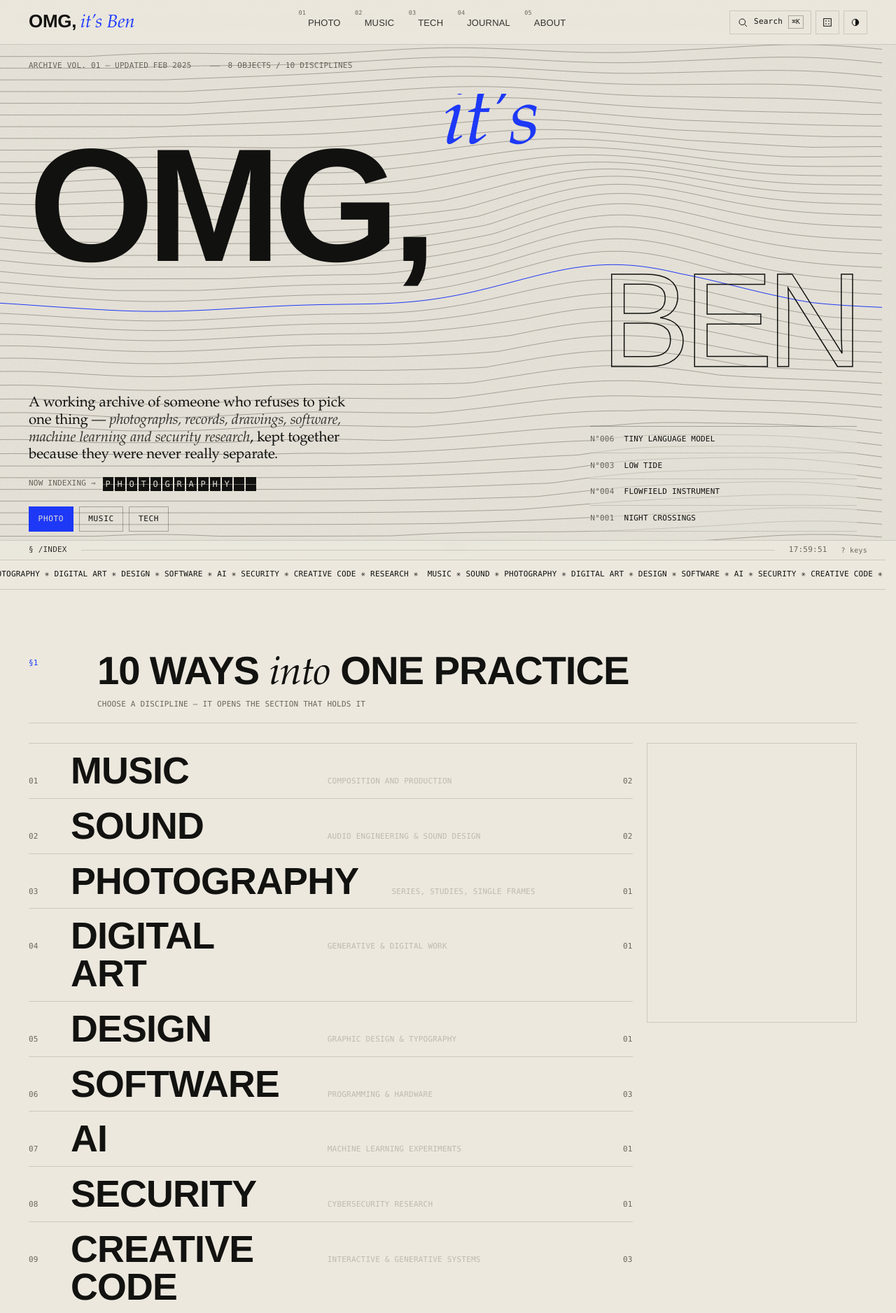
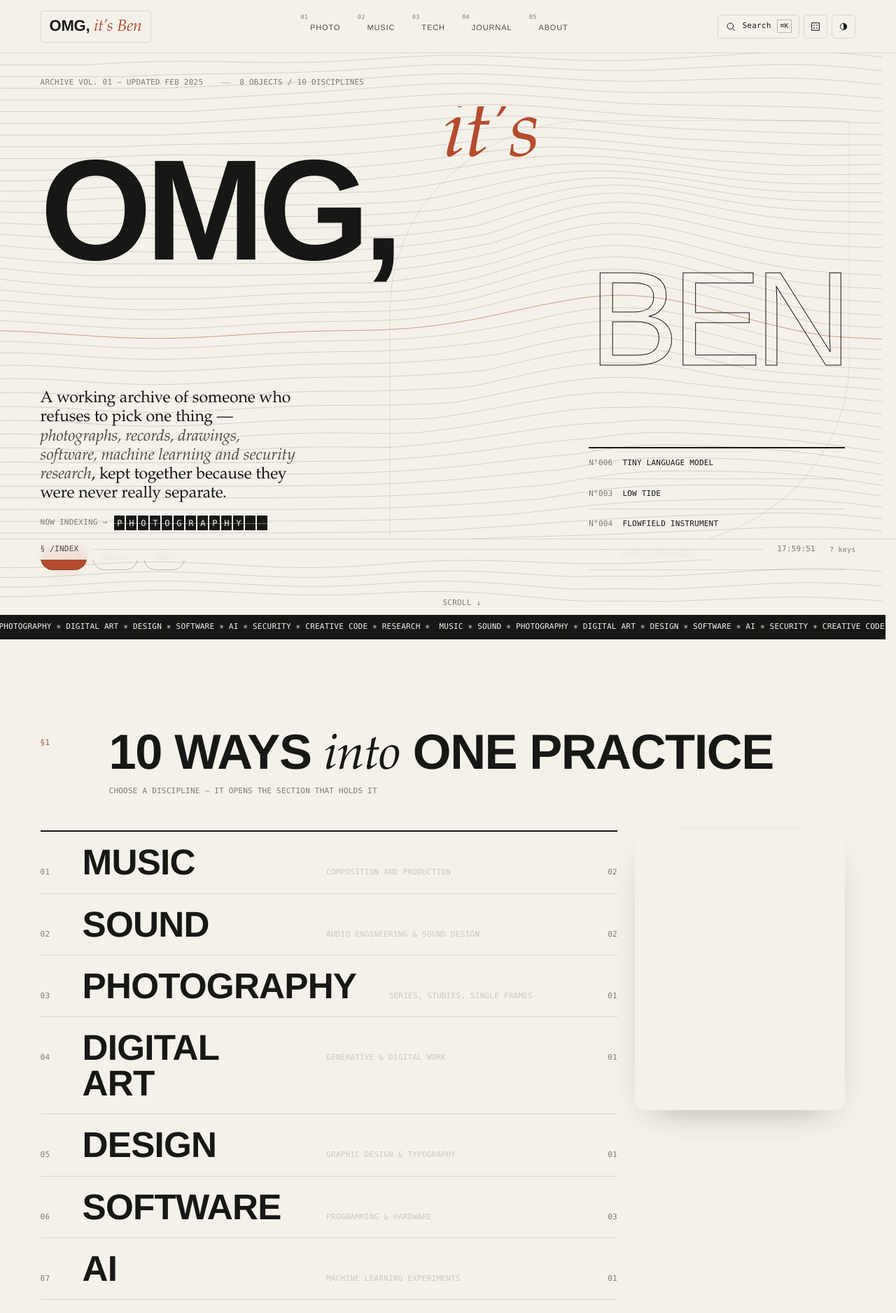
Before and after one commit to Sockz00/omg-its-ben, a React (Vite) app: page / in a window 1280 px wide. Shown: the top 1877 px of the page at 70% size. Built offline with nearby package versions, Linux system fonts and the light colour scheme; a web font is replaced by a local one.

Commit message:
Redesign sitewide visual system

```diff
--- a/src/index.css
+++ b/src/index.css
@@ -136,3 +136,115 @@ em.serif, .serif em, em { font-style: italic; }
   *, *::before, *::after { animation-duration: .001ms !important; animation-iteration-count: 1 !important; transition-duration: .001ms !important; scroll-behavior: auto !important; }
   .reveal { opacity: 1; transform: none; }
 }
+
+/* ── SITEWIDE REDESIGN: warm editorial archive ── */
+:root {
+  --pad: clamp(20px, 4.5vw, 72px);
+  --gap: clamp(14px, 2vw, 30px);
+  --hdr: 76px;
+  --radius-sm: 5px;
+  --radius-md: 14px;
+  --shadow-soft: 0 18px 50px -28px rgba(21, 18, 12, .45);
+  --ease: cubic-bezier(.22, .75, .18, 1);
+}
+[data-theme='light'] {
+  --bg: #f4f1ea;
+  --bg-2: #ebe6dc;
+  --bg-3: #ded8cb;
+  --ink: #171715;
+  --ink-2: #4e4b43;
+  --ink-3: #817b70;
+  --line: rgba(23, 23, 21, .13);
+  --line-2: rgba(23, 23, 21, .27);
+  --accent: #b44c2e;
+  --accent-ink: #fff8ef;
+  --hi: #2e6d68;
+  --sel: rgba(180, 76, 46, .22);
+  --texture: none;
+  --shadow: 0 30px 70px -34px rgba(46, 36, 24, .38);
+}
+[data-theme='dark'] {
+  --bg: #171817;
+  --bg-2: #20221f;
+  --bg-3: #292b27;
+  --ink: #f2eee5;
+  --ink-2: #c4c0b5;
+  --ink-3: #929084;
+  --line: rgba(242, 238, 229, .13);
+  --line-2: rgba(242, 238, 229, .28);
+  --accent: #e17a50;
+  --accent-ink: #171817;
+  --hi: #75b5a5;
+  --sel: rgba(225, 122, 80, .3);
+  --texture: none;
+  --shadow: 0 30px 70px -30px rgba(0, 0, 0, .65);
+}
+body { letter-spacing: -.01em; }
+body::before { display: none; }
+.hdr { height: var(--hdr); background: color-mix(in srgb, var(--bg) 90%, transparent); border-bottom-color: var(--line); }
+.hdr__mark { padding: 10px 12px; border: 1px solid var(--line); border-radius: var(--radius-sm); transition: border-color .25s var(--ease), background .25s var(--ease); }
+.hdr__mark:hover { border-color: var(--accent); background: color-mix(in srgb, var(--accent) 8%, transparent); }
+.hdr__omg { font-size: 22px; }
+.hdr__ben { font-size: 23px; }
+.hdr__nav a { font-size: 11px; letter-spacing: .08em; padding: 10px 2px; }
+.hdr__tools > button { border-radius: var(--radius-sm); }
+.main { padding-top: var(--hdr); }
+.page { padding-bottom: clamp(80px, 12vw, 180px); }
+.sect { padding-top: clamp(72px, 10vw, 160px); }
+.btn { border-radius: 999px; padding: .78em 1.25em; border-color: var(--line-2); }
+.btn:hover { transform: translateY(-3px); box-shadow: var(--shadow-soft); }
+.btn--solid { box-shadow: 0 10px 25px -16px var(--accent); }
+.chip, .tag { border-radius: 999px; }
+.phead { border-bottom: 0; margin-bottom: 12px; padding-top: clamp(48px, 9vw, 120px); }
+.phead__title { font-size: clamp(64px, 12vw, 180px); }
+.shead { border-bottom: 0; padding-bottom: 14px; margin-bottom: 34px; }
+.shead__title { font-size: clamp(38px, 5.5vw, 82px); }
+.shead__no { padding-top: 12px; }
+.hero { min-height: calc(100svh - var(--hdr)); padding-top: 34px; padding-bottom: 64px; }
+.hero::after { content: ''; position: absolute; inset: 12% 4% 12% 44%; border: 1px solid var(--line); border-radius: 44% 8px 44% 8px; pointer-events: none; opacity: .7; }
+.hero__field { opacity: .55; mix-blend-mode: multiply; }
+[data-theme='dark'] .hero__field { mix-blend-mode: screen; opacity: .45; }
+.hero__title { z-index: 2 !important; }
+.hero__omg { font-size: clamp(82px, min(16vw, 28vh), 320px); }
+.hero__its { color: var(--accent); }
+.hero__ben { -webkit-text-stroke: 1px var(--ink); }
+.hero__intro p.serif { max-width: 32ch; font-size: clamp(21px, 1.8vw, 28px); }
+.hero__index { border-top: 2px solid var(--ink); }
+.hero__index li a { padding: 13px 0; background: transparent; }
+.hero__index li a:hover { color: var(--accent); }
+.marquee { background: var(--ink); color: var(--bg); border: 0; padding: 9px 0; }
+.marquee__inner { animation-duration: 46s; }
+.disc__list { border-top: 2px solid var(--ink); }
+.disc__list a { padding: 18px 0; }
+.disc__list li:hover a { transform: translateX(8px); }
+.disc__name { font-size: clamp(28px, 4vw, 58px); }
+.disc__peek { border: 0; border-radius: var(--radius-md); box-shadow: var(--shadow-soft); }
+.feat__media { border-radius: var(--radius-md); box-shadow: var(--shadow-soft); }
+.feat__media::after { border-width: 5px; border-radius: var(--radius-md); }
+.feat__cap { background: var(--bg); border-radius: 0 0 var(--radius-sm) var(--radius-sm); }
+.feat__cap h3 { font-size: clamp(30px, 3.3vw, 52px); }
+.rows { border-top: 2px solid var(--ink); }
+.row { border-bottom-color: var(--line); }
+.split__exp, .exp, .player, .code, .diagram { border-radius: var(--radius-md); box-shadow: var(--shadow-soft); overflow: hidden; }
+.player { border-color: var(--line); }
+.ftr { margin-top: clamp(72px, 12vw, 180px); padding-top: 22px; border-top: 2px solid var(--ink); }
+.ftr__big { padding: 54px 0 42px; }
+.ftr__big .serif { color: var(--accent); }
+.ftr__cols { border-top-color: var(--line-2); }
+.ftr__base { border-top-color: var(--line-2); }
+.status { height: 30px; }
+@media (max-width: 700px) {
+  :root { --hdr: 68px; }
+  .hero { min-height: auto; padding-top: 28px; }
+  .hero::after { inset: 20% 0 42% 20%; }
+  .hero__title { margin: 12vh 0 8vh; }
+  .hero__omg { font-size: clamp(72px, 20vw, 150px); }
+  .hero__its { font-size: clamp(48px, 14vw, 100px); }
+  .hero__ben { font-size: clamp(66px, 18vw, 140px); }
+  .hero__intro p.serif { font-size: 22px; }
+  .shead__no { display: none; }
+  .sect { padding-top: 84px; }
+  .ftr__big { white-space: normal; }
+  .ftr__big span:first-child { font-size: 25vw; }
+  .ftr__big .serif { font-size: 22vw; }
+}
```
